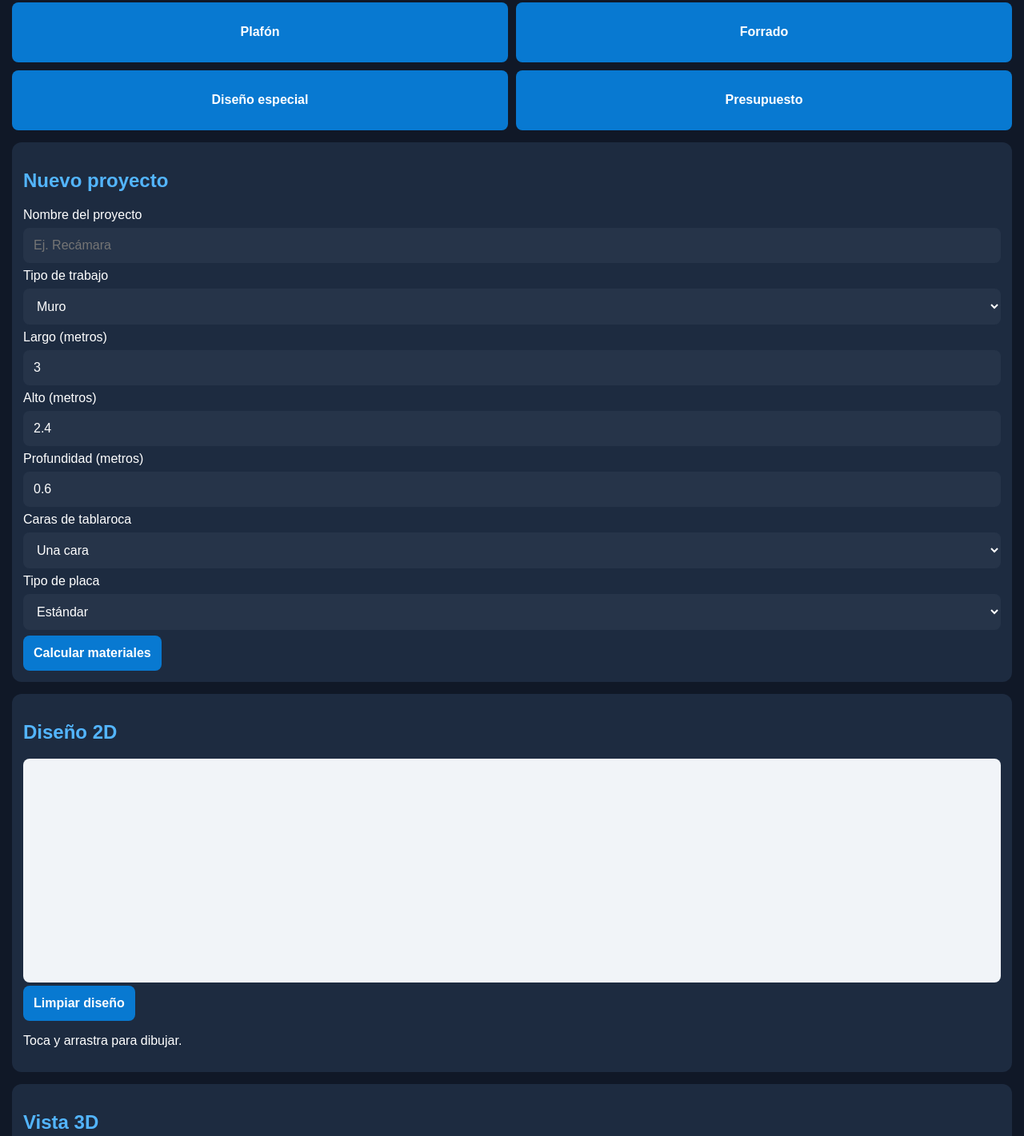
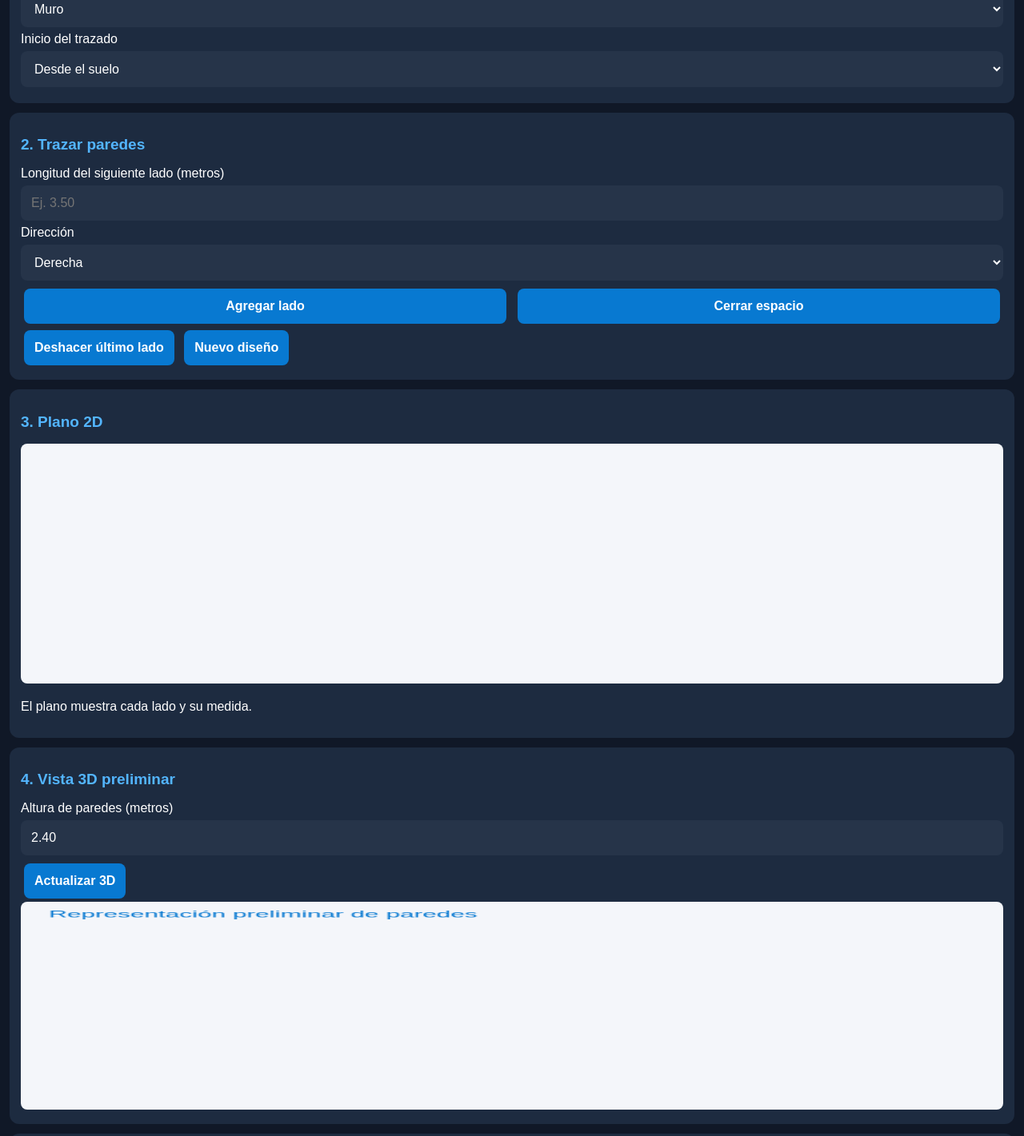
Before and after one commit to Evr0311/todo-en-tablaroca, a plain HTML site: page app/src/main/assets/index.html in a window 1280 px wide. Shown: the part 228-1649 px from the top of the page at 80% size. Drawn offline with Linux system fonts and the light colour scheme.

Commit message:
Refactor index.html for improved layout and functionality
Updated HTML structure and styles for the project interface, including new elements for project design and 3D view.

```diff
--- a/app/src/main/assets/index.html
+++ b/app/src/main/assets/index.html
@@ -2,42 +2,33 @@
 <html lang="es">
 <head>
 <meta charset="UTF-8">
-<meta name="viewport" content="width=device-width, initial-scale=1.0">
+<meta name="viewport" content="width=device-width, initial-scale=1, maximum-scale=1,user-scalable=no">
 <title>Todo En Tablaroca</title>
 <style>
 *{box-sizing:border-box}
-body{margin:0;background:#101827;color:white;font-family:Arial,sans-serif}
+body{margin:0;background:#101827;color:white;font-family:Arial}
 header{background:#0879d1;padding:18px;text-align:center;font-size:23px;font-weight:bold}
-main{padding:15px}
-h2{color:#53b5ff}
-button,select,input{padding:13px;border:0;border-radius:8px;font-size:16px}
-button{background:#0879d1;color:white;font-weight:bold}
-input,select{background:#263449;color:white;width:100%;margin:7px 0}
-.menu{display:grid;grid-template-columns:1fr 1fr;gap:10px}
-.menu button{min-height:75px}
-.panel{background:#1d2b40;padding:14px;border-radius:12px;margin-top:15px}
-canvas{width:100%;height:280px;background:#f1f4f8;border-radius:8px;touch-action:none}
-#resultado{white-space:pre-wrap;line-height:1.6}
+main{padding:12px}
+.panel{background:#1d2b40;border-radius:12px;padding:14px;margin:12px 0}
+h2{color:#53b5ff;font-size:19px}
+button,input,select{border:0;border-radius:8px;padding:13px;font-size:16px}
+button{background:#0879d1;color:white;font-weight:bold;margin:4px}
+input,select{background:#263449;color:white;width:100%;margin:6px 0}
+canvas{width:100%;background:#f4f6fa;border-radius:8px;touch-action:none}
+#plano{height:300px}
+#vista3d{height:260px}
+.fila{display:flex;gap:6px}
+.fila button{flex:1}
+.item{background:#293b52;padding:10px;margin:6px 0;border-radius:8px}
 </style>
 </head>
 <body>
 <header>TODO EN TABLAROCA</header>
 <main>
-<h2>Diseñador y cotizador</h2>
-<div class="menu">
-<button onclick="seleccionar('Muro')">Muro</button>
-<button onclick="seleccionar('División')">División</button>
-<button onclick="seleccionar('Plafón')">Plafón</button>
-<button onclick="seleccionar('Forrado')">Forrado</button>
-<button onclick="seleccionar('Diseño especial')">Diseño especial</button>
-<button onclick="seleccionar('Presupuesto')">Presupuesto</button>
-</div>
 
 <div class="panel">
-<h2 id="titulo">Nuevo proyecto</h2>
-<label>Nombre del proyecto</label>
-<input id="proyecto" placeholder="Ej. Recámara">
-<label>Tipo de trabajo</label>
+<h2>1. Nuevo diseño</h2>
+<input id="proyecto" placeholder="Nombre del proyecto">
 <select id="tipo">
 <option>Muro</option>
 <option>División</option>
@@ -45,125 +36,197 @@ canvas{width:100%;height:280px;background:#f1f4f8;border-radius:8px;touch-action
 <option>Forrado</option>
 <option>Diseño especial</option>
 </select>
-<label>Largo (metros)</label>
-<input id="largo" type="number" step="0.01" value="3">
-<label>Alto (metros)</label>
-<input id="alto" type="number" step="0.01" value="2.4">
-<label>Profundidad (metros)</label>
-<input id="profundidad" type="number" step="0.01" value="0.6">
-<label>Caras de tablaroca</label>
-<select id="caras">
-<option value="1">Una cara</option>
-<option value="2">Dos caras</option>
+<label>Inicio del trazado</label>
+<select id="inicio">
+<option>Desde el suelo</option>
+<option>Desde una pared existente</option>
 </select>
-<label>Tipo de placa</label>
-<select id="placa">
-<option>Estándar</option>
-<option>Resistente a humedad</option>
-<option>Resistente al fuego</option>
-<option>CPVC tipo mármol</option>
-<option>Lambrín de CPVC</option>
-</select>
-<button onclick="calcular()">Calcular materiales</button>
 </div>
 
 <div class="panel">
-<h2>Diseño 2D</h2>
-<canvas id="plano" width="700" height="350"></canvas>
-<button onclick="limpiar()">Limpiar diseño</button>
-<p>Toca y arrastra para dibujar.</p>
+<h2>2. Trazar paredes</h2>
+<label>Longitud del siguiente lado (metros)</label>
+<input id="medida" type="number" min="0.01" step="0.01" placeholder="Ej. 3.50">
+<label>Dirección</label>
+<select id="direccion">
+<option value="0">Derecha</option>
+<option value="90">Abajo</option>
+<option value="180">Izquierda</option>
+<option value="270">Arriba</option>
+</select>
+<div class="fila">
+<button onclick="agregarLado()">Agregar lado</button>
+<button onclick="cerrarPlano()">Cerrar espacio</button>
+</div>
+<button onclick="deshacer()">Deshacer último lado</button>
+<button onclick="nuevoPlano()">Nuevo diseño</button>
+<div id="lista"></div>
 </div>
 
 <div class="panel">
-<h2>Vista 3D</h2>
-<canvas id="vista3d" width="700" height="350"></canvas>
+<h2>3. Plano 2D</h2>
+<canvas id="plano" width="700" height="500"></canvas>
+<p>El plano muestra cada lado y su medida.</p>
 </div>
 
 <div class="panel">
-<h2>Resultado del presupuesto</h2>
-<div id="resultado">Ingresa las medidas y calcula.</div>
+<h2>4. Vista 3D preliminar</h2>
+<label>Altura de paredes (metros)</label>
+<input id="altura" type="number" value="2.40" step="0.01">
+<button onclick="dibujar3D()">Actualizar 3D</button>
+<canvas id="vista3d" width="700" height="400"></canvas>
 </div>
+
+<div class="panel">
+<h2>5. Resumen del espacio</h2>
+<div id="resumen">Agrega los lados del espacio.</div>
+</div>
+
 </main>
 
 <script>
-let tipoTrabajo="Muro";
-function seleccionar(t){
- tipoTrabajo=t;
- document.getElementById("tipo").value=t==="Presupuesto"?"Muro":t;
- document.getElementById("titulo").textContent=t;
- document.querySelector(".panel").scrollIntoView({behavior:"smooth"});
+let lados=[];
+let x=0,y=0;
+let puntos=[{x:0,y:0}];
+let cerrado=false;
+
+function agregarLado(){
+ if(cerrado){alert("Inicia un nuevo diseño para continuar.");return}
+ let m=Number(document.getElementById("medida").value);
+ let ang=Number(document.getElementById("direccion").value);
+ if(!m||m<=0){alert("Introduce una medida válida.");return}
+ let rad=ang*Math.PI/180;
+ x+=m*Math.cos(rad);
+ y+=m*Math.sin(rad);
+ lados.push({m,ang});
+ puntos.push({x,y});
+ document.getElementById("medida").value="";
+ actualizar();
 }
-function calcular(){
- let l=Number(document.getElementById("largo").value);
- let h=Number(document.getElementById("alto").value);
- let caras=Number(document.getElementById("caras").value);
- let profundidad=Number(document.getElementById("profundidad").value);
- let placa=document.getElementById("placa").value;
- if(l<=0||h<=0||profundidad<0){
-  alert("Revisa las medidas");
+
+function cerrarPlano(){
+ if(lados.length<3){alert("Se necesitan al menos 3 lados.");return}
+ let primero=puntos[0],ultimo=puntos[puntos.length-1];
+ let distancia=Math.hypot(primero.x-ultimo.x,primero.y-ultimo.y);
+ if(distancia>0.05){
+  alert("El espacio no está cerrado. Ajusta las medidas y direcciones. Falta "+distancia.toFixed(2)+" metros.");
   return;
  }
- let area=l*h*caras;
- let placas=Math.ceil(area/2.976);
- let resultado=
- "PROYECTO: "+document.getElementById("proyecto").value+
- "\nTRABAJO: "+document.getElementById("tipo").value+
- "\nPLACA: "+placa+
- "\nÁREA: "+area.toFixed(2)+" m²"+
- "\nPLACAS ESTIMADAS: "+placas+
- "\nPROFUNDIDAD: "+profundidad+" m"+
- "\n\nEstimación preliminar. Faltan perfiles, tornillos, anclajes y desperdicio.";
- document.getElementById("resultado").textContent=resultado;
+ cerrado=true;
+ actualizar();
 }
-let canvas=document.getElementById("plano");
-let ctx=canvas.getContext("2d");
-let dibujando=false;
-canvas.addEventListener("pointerdown",e=>{
- dibujando=true;
- let r=canvas.getBoundingClientRect();
- ctx.beginPath();
- ctx.moveTo((e.clientX-r.left)*canvas.width/r.width,(e.clientY-r.top)*canvas.height/r.height);
-});
-canvas.addEventListener("pointermove",e=>{
- if(!dibujando)return;
- let r=canvas.getBoundingClientRect();
- ctx.lineTo((e.clientX-r.left)*canvas.width/r.width,(e.clientY-r.top)*canvas.height/r.height);
+
+function deshacer(){
+ if(!lados.length)return;
+ lados.pop();
+ puntos.pop();
+ let p=puntos[puntos.length-1];
+ x=p.x;y=p.y;
+ cerrado=false;
+ actualizar();
+}
+
+function nuevoPlano(){
+ lados=[];
+ x=0;y=0;
+ puntos=[{x:0,y:0}];
+ cerrado=false;
+ actualizar();
+}
+
+function actualizar(){
+ let lista=document.getElementById("lista");
+ lista.innerHTML="";
+ lados.forEach((l,i)=>{
+  let d=document.createElement("div");
+  d.className="item";
+  d.textContent="Lado "+(i+1)+": "+l.m.toFixed(2)+" m";
+  lista.appendChild(d);
+ });
+ dibujar();
+ resumen();
+ dibujar3D();
+}
+
+function dibujar(){
+ let c=document.getElementById("plano");
+ let ctx=c.getContext("2d");
+ ctx.clearRect(0,0,c.width,c.height);
+ if(puntos.length<2)return;
+ let minX=Math.min(...puntos.map(p=>p.x));
+ let maxX=Math.max(...puntos.map(p=>p.x));
+ let minY=Math.min(...puntos.map(p=>p.y));
+ let maxY=Math.max(...puntos.map(p=>p.y));
+ let escala=Math.min(550/Math.max(maxX-minX,0.1),350/Math.max(maxY-minY,0.1));
+ let px=p=>100+(p.x-minX)*escala;
+ let py=p=>80+(p.y-minY)*escala;
  ctx.strokeStyle="#0879d1";
  ctx.lineWidth=5;
+ ctx.beginPath();
+ puntos.forEach((p,i)=>{
+  if(i===0)ctx.moveTo(px(p),py(p));
+  else ctx.lineTo(px(p),py(p));
+ });
+ if(cerrado)ctx.closePath();
  ctx.stroke();
-});
-canvas.addEventListener("pointerup",()=>dibujando=false);
-canvas.addEventListener("pointerleave",()=>dibujando=false);
-function limpiar(){
- ctx.clearRect(0,0,canvas.width,canvas.height);
+ puntos.forEach((p,i)=>{
+  ctx.fillStyle="#e33434";
+  ctx.beginPath();
+  ctx.arc(px(p),py(p),6,0,Math.PI*2);
+  ctx.fill();
+  if(i<lados.length){
+   let q=puntos[i+1];
+   ctx.fillStyle="#15263c";
+   ctx.font="18px Arial";
+   ctx.fillText(lados[i].m.toFixed(2)+" m",(px(p)+px(q))/2,(py(p)+py(q))/2-12);
+  }
+ });
 }
+
+function resumen(){
+ let total=lados.reduce((s,l)=>s+l.m,0);
+ document.getElementById("resumen").textContent=
+ "Proyecto: "+(document.getElementById("proyecto").value||"Sin nombre")+
+ "\nLados trazados: "+lados.length+
+ "\nPerímetro: "+total.toFixed(2)+" metros"+
+ "\nEstado: "+(cerrado?"Espacio cerrado":"Trazado abierto")+
+ "\nAltura: "+document.getElementById("altura").value+" m";
+}
+
 function dibujar3D(){
  let c=document.getElementById("vista3d");
- let x=c.getContext("2d");
- let l=Number(document.getElementById("largo").value);
- let h=Number(document.getElementById("alto").value);
- let p=Number(document.getElementById("profundidad").value);
- x.clearRect(0,0,c.width,c.height);
- let escala=Math.min(350/Math.max(l,h,p,1),100);
- let a=l*escala,b=h*escala,d=p*escala;
- let ox=180,oy=280;
- x.fillStyle="#a6c9e8";
- x.beginPath();
- x.moveTo(ox,oy-b);x.lineTo(ox+a,oy-b);
- x.lineTo(ox+a,oy);x.lineTo(ox,oy);x.closePath();x.fill();
- x.fillStyle="#789fc4";
- x.beginPath();
- x.moveTo(ox+a,oy-b);x.lineTo(ox+a+d,oy-b-d/2);
- x.lineTo(ox+a+d,oy-d/2);x.lineTo(ox+a,oy);x.closePath();x.fill();
- x.fillStyle="#d5e6f5";
- x.beginPath();
- x.moveTo(ox,oy-b);x.lineTo(ox+d,oy-b-d/2);
- x.lineTo(ox+a+d,oy-b-d/2);x.lineTo(ox+a,oy-b);x.closePath();x.fill();
+ let ctx=c.getContext("2d");
+ ctx.clearRect(0,0,c.width,c.height);
+ let h=Number(document.getElementById("altura").value);
+ if(!h||h<=0)return;
+ let escala=65;
+ let ox=130,oy=310;
+ let alto=h*escala;
+ ctx.strokeStyle="#243b53";
+ ctx.lineWidth=3;
+ for(let i=0;i<lados.length;i++){
+  let a=puntos[i],b=puntos[i+1];
+  let ax=ox+a.x*escala,ay=oy+a.y*escala;
+  let bx=ox+b.x*escala,by=oy+b.y*escala;
+  ctx.fillStyle="#91b6d8";
+  ctx.beginPath();
+  ctx.moveTo(ax,ay-alto);
+  ctx.lineTo(bx,by-alto);
+  ctx.lineTo(bx,by);
+  ctx.lineTo(ax,ay);
+  ctx.closePath();
+  ctx.fill();
+  ctx.stroke();
+ }
+ ctx.fillStyle="#0879d1";
+ ctx.font="18px Arial";
+ ctx.fillText("Representación preliminar de paredes",20,30);
 }
-["largo","alto","profundidad"].forEach(id=>{
- document.getElementById(id).addEventListener("input",dibujar3D);
+
+document.getElementById("altura").addEventListener("input",()=>{
+ dibujar3D();resumen();
 });
-dibujar3D();
+actualizar();
 </script>
 </body>
 </html>
```
